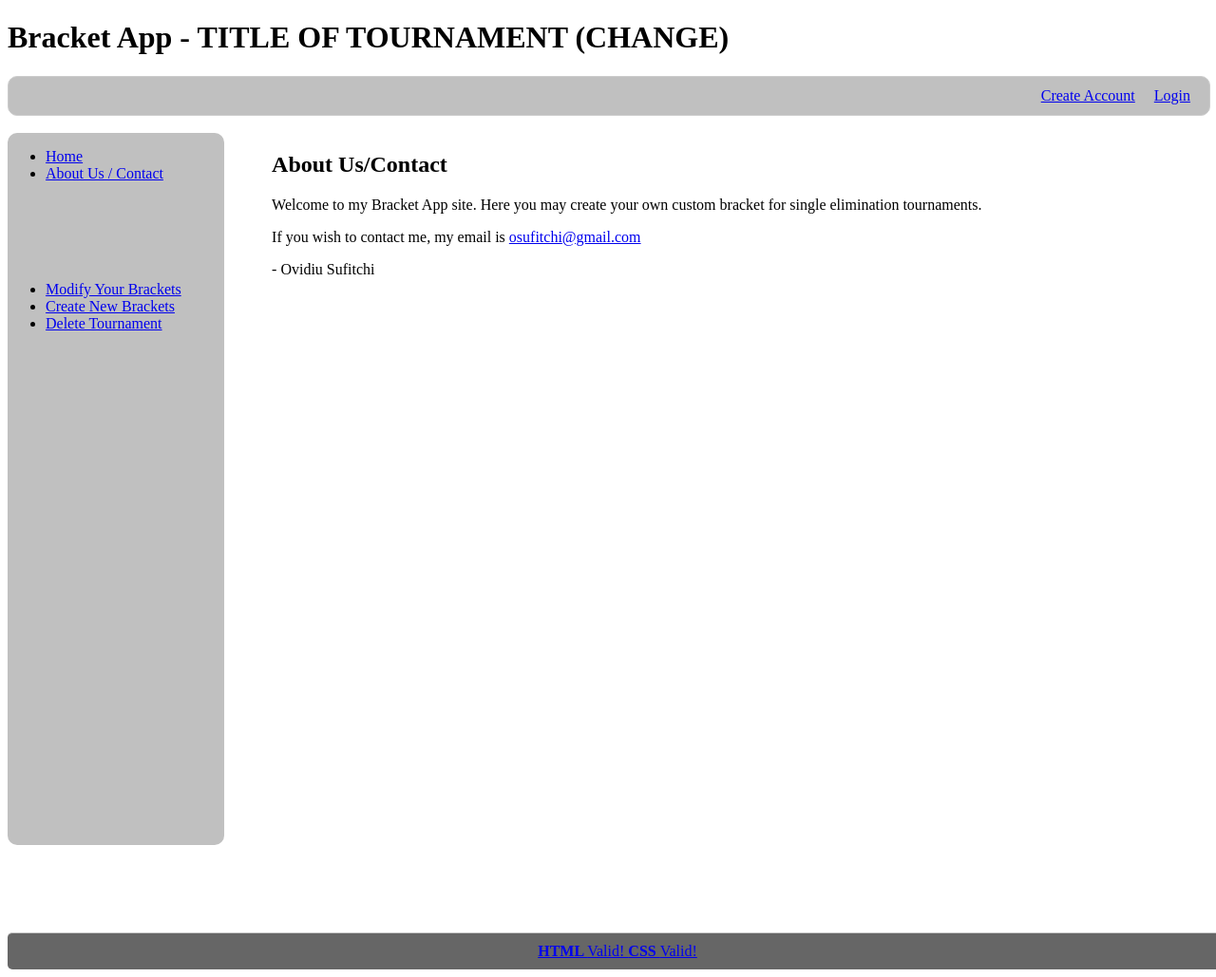
After one commit to osufitchi/brackets, a Django app: template brackets/templates/about.html in a window 1280 px wide. The commit adds this page. Shown: the whole page at 95% size. Run offline with Django 3.2, Linux system fonts and the light colour scheme; the template is opened without the code that fills it, so the values that code supplies are empty; some libraries are stand-ins or nearby versions.

Commit message:
Added login, logout and did styling on templates

```diff
--- a/brackets/bracketapp/static/styles/style.css
+++ b/brackets/bracketapp/static/styles/style.css
@@ -1,5 +1,8 @@
+header {
+}
+
 nav {
-    width:80%;
+    width:100%;
     height:40px;
     moz-border-radius:10px;
     webkit-border-radius:10px;
@@ -12,7 +15,7 @@ nav ul {
     list-style-position:outside;
     list-style-type:none;
     margin:0 auto;
-    width:900px;
+    width:85%%;
 }
 nav ul li {
     float: right;
@@ -31,9 +34,23 @@ aside{
     list-style-position:outside;
     list-style-type:none;
     background:#C0C0C0;
-    width:200px;
+    width:18%;
+    height:75%;
+    border-radius:10px;
+    float:left;
+    position:absolute;
 }
-footer {background:#666666;
+#main-content{
+    width:78%;
+    float:right;
+}
+body{
+    position:relative;
+    height:100%;
+    min-height:1000px;
+}
+footer{
+    background:#666666;
     border-top:1px solid #cccccc;
     padding:10px;
     -moz-border-radius-topleft:5px;
@@ -41,4 +58,7 @@ padding:10px;
     border-radius:5px;
     text-align:center;
     color:#ffffff;
+    position:absolute;
+    bottom:0;
+    width:100%;
 }
--- a/brackets/bracketapp/views.py
+++ b/brackets/bracketapp/views.py
@@ -4,15 +4,19 @@ from django.http import HttpResponseRedirect
 from django.contrib.auth.forms import UserCreationForm
 from django import forms
 from django.template import RequestContext
+from django.contrib.auth.views import login
 
 class RichUserCreationForm(UserCreationForm):
     first_name = forms.CharField(label = "First name")
     last_name = forms.CharField(label = "Last name")
+    email = forms.EmailField(label = "Email")
 
     def save(self, commit=True):
         user = super(RichUserCreationForm, self).save(commit=False)
         first_name =self.cleaned_data["first_name"]
         last_name =self.cleaned_data["last_name"]
+        email =self.cleaned_data["email"]
+        user.email = email
         user.first_name = first_name
         user.last_name = last_name
         if commit:
--- /dev/null
+++ b/brackets/templates/about.html
@@ -0,0 +1,10 @@
+{% extends "base.html" %}
+{% block title %}About Us/Contact{% endblock %}
+{% block maincontent %}
+
+<h1>About Us/Contact</h1>
+<p>Welcome to my Bracket App site. Here you may create your own custom bracket for single elimination tournaments.</p>
+<p>If you wish to contact me, my email is <a href="mailto:osufitchi@gmail.com">osufitchi@gmail.com</a></p>
+<p>- Ovidiu Sufitchi</p>
+
+{% endblock %}
--- a/brackets/templates/base.html
+++ b/brackets/templates/base.html
@@ -14,34 +14,45 @@
 
   <body>
     <header>
-      <h1>Bracket App - TITLE OF TOURNAMENT (CHANGE)</h1>
-    </header>
+    <h1>Bracket App - TITLE OF TOURNAMENT (CHANGE)</h1>
 
     <nav>
     <ul>
-    <li><a href="#">Login/Logout BS</a></li>
+    {% if user.is_authenticated %}
+    <li><a href="#">My Account</a></li>
+    <li><a href="/logout/">Logout</a></li>
+    {% else %}
+    <li><a href="/login/">Login</a></li>
+    <li><a href="/register/">Create Account</a></li>
+    {% endif %}
     </ul>
     </nav>
+    </header>
 
+    <br>
     <aside>
     <div>
     <ul>
-    <li><a href="#">Create New Brackets</a></li>
+    <li><a href="/">Home</a></li>
+    <li><a href="/about/">About Us / Contact</a></li>
+    </ul>
+    </div>
+    <br>
+    <br>
+    <br>
+    <br>
+    <div>
+    <ul>
     <li><a href="#">Modify Your Brackets</a></li>
+    <li><a href="/create/">Create New Brackets</a></li>
     <li><a href="#">Delete Tournament</a></li>
     </ul>
     </div>
-    <div>
-    <ul>
-    <li><a href="#">Home</a></li>
-    <li><a href="#">About Us / Contact</a></li>
-    </ul>
-    </div>
     </aside>
-
-    <section>
-    <p> sample </p>
-    </section>
+    <section id="main-content">
+    {% block maincontent %}
+    <p> This is where the app will be. </p>
+    {% endblock %}</section>
 
     <footer>
     {% block footer %}{% endblock %}
--- a/brackets/templates/registration/login.html
+++ b/brackets/templates/registration/login.html
@@ -1,6 +1,7 @@
-{%load url from future %}
+{% extends "base.html" %}
+{% load url from future %}
 
-{% block content %}
+{% block maincontent %}
 
 {% if form.errors %}
 <p>Your username and password didn't match. Please try again.</p>
```
Also changed, not shown: brackets/templates/registration/register.html (+40 -4 lines), brackets/urls.py (+12 -4 lines), 1 other file. Lines whose indentation alone changed are shown as unchanged.
